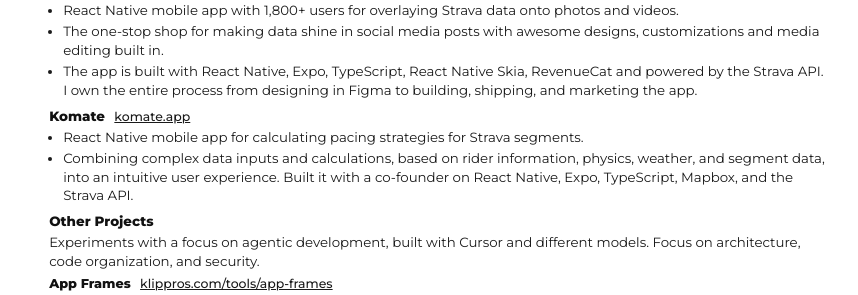
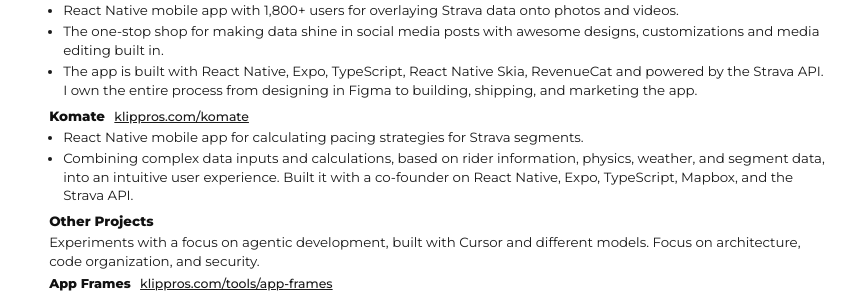
Before and after one commit to timonla/timonla.github.io, a Jekyll site: the page built from resume.html, in a window 1280 px wide. Shown: the part 328-623 px from the top of the page, without its empty margins (210-1068 px from the left). Built offline with Jekyll 4.4.1, drawn with Linux system fonts in a browser that asks for light colours.

Commit message:
Update komate links

```diff
--- a/index.html
+++ b/index.html
@@ -331,7 +331,7 @@ description: "Timon Lapawczyk — software engineer and product builder. Project
       <div class="about-explorer-title">
         <span class="about-explorer-project-links">
           <a
-            href="https://komate.app"
+            href="https://klippros.com/komate"
             target="_blank"
             rel="noopener noreferrer"
           >
--- a/resume.html
+++ b/resume.html
@@ -77,7 +77,7 @@ permalink: /resume/
 
     <h4 class="resume-project">
       Komate
-      <a href="https://komate.app">komate.app</a>
+      <a href="https://klippros.com/komate">klippros.com/komate</a>
     </h4>
     <ul>
       <li>
```
